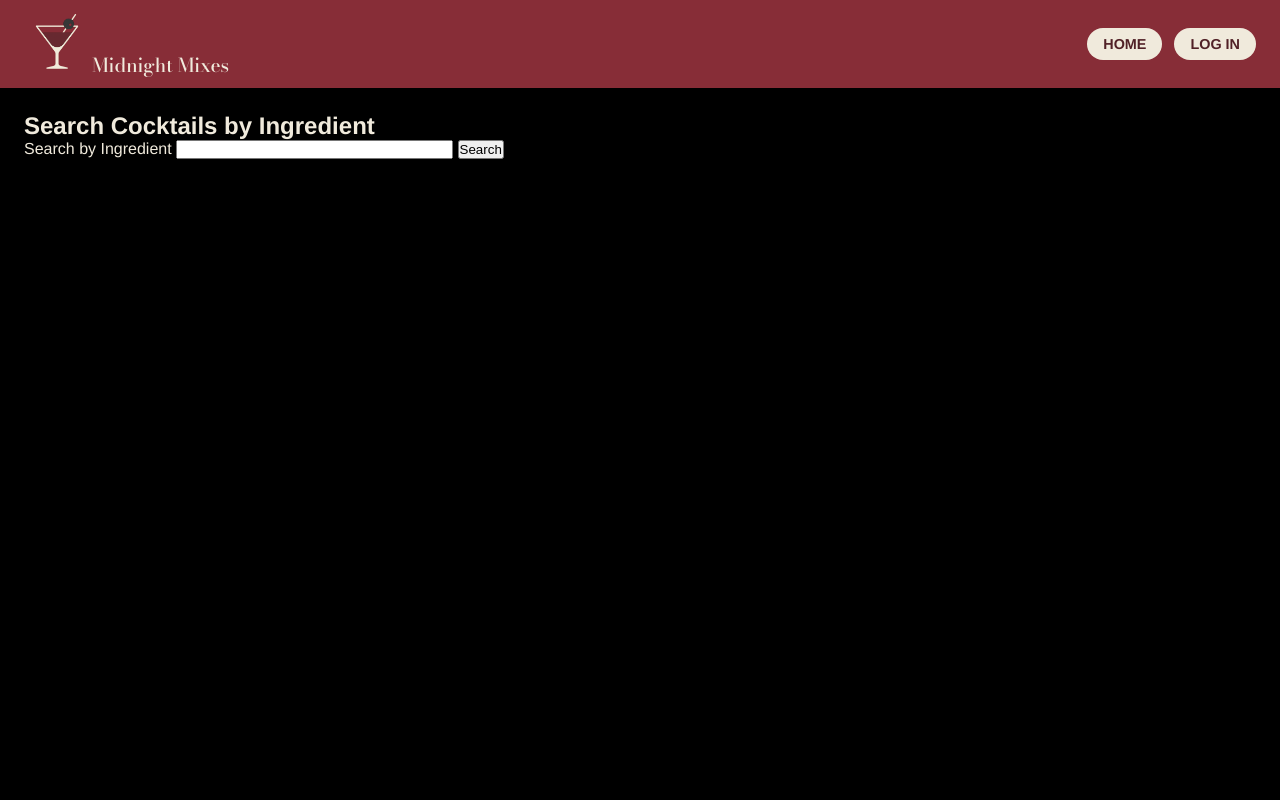
After one commit to sometanjas/midnight_mixes, a Flask app: page /cocktails/search/ingredient in a window 1280 px wide. The commit adds this page. Run offline with Flask 3, Linux system fonts and the light colour scheme.

Commit message:
add search by ingredient

```diff
--- a/app.py
+++ b/app.py
@@ -1,6 +1,6 @@
-from flask import Flask, render_template, redirect, request, url_for, flash, g
+from flask import Flask, render_template, redirect, request, url_for, flash
 from werkzeug.security import generate_password_hash, check_password_hash
-from forms import RegistrationForm, LoginForm
+from forms import RegistrationForm, LoginForm, IngredientSearchForm
 
 app = Flask(__name__)
 
@@ -130,5 +130,38 @@ where c_ingr.id_cocktail = (select c.id
     return render_template("cocktail.html", data=data)
 
 
+# todo: redirect to a specific cocktail after searching for a specific ingredient
+@app.route('/cocktails/search/ingredient', methods=['GET', 'POST'])
+def search_ingr():
+    form = IngredientSearchForm()
+    data = {'ingr': '', 'cocktails': []}
+
+    if form.validate_on_submit():
+        ingr = form.ingr.data.strip().lower()
+        data['ingr'] = ingr
+        ingr = "%" + ingr + "%"
+        db_conn = db.get_db()
+        cursor = db_conn.execute("""
+            SELECT c_ingr.id_cocktail,
+                   ingr.name AS ingr_name,
+                   c.name AS cocktail_name,
+                   im.image_path
+              FROM cocktail_ingr AS c_ingr
+                   LEFT JOIN cocktails c ON c.id = c_ingr.id_cocktail
+                   LEFT JOIN cocktail_images im ON im.id_cocktail = c_ingr.id_cocktail
+                   LEFT JOIN ingredients ingr ON ingr.id = c_ingr.id_ingr
+             WHERE lower(ingr.name) LIKE ? GROUP BY c_ingr.id_cocktail
+        """, (ingr,))
+        results = cursor.fetchall()
+
+        for row in results:
+            data['cocktails'].append({
+                'id_cocktail': row['id_cocktail'],
+                'cocktail_name': row['cocktail_name'],
+                'image_path': row['image_path']
+            })
+    return render_template("search_ingr.html", form=form, data=data)
+
+
 if __name__ == "__main__":
     app.run(debug=True)
--- a/forms.py
+++ b/forms.py
@@ -2,6 +2,7 @@
 from flask_wtf import FlaskForm
 from wtforms import StringField, PasswordField, SubmitField
 from wtforms.validators import DataRequired, Email, EqualTo, Length
+
 
 class RegistrationForm(FlaskForm):
     email = StringField(
@@ -43,3 +44,8 @@ class LoginForm(FlaskForm):
         validators=[DataRequired(message="Passwort ist erforderlich")]
     )
     submit = SubmitField('LOG IN')
+
+
+class IngredientSearchForm(FlaskForm):
+    ingr = StringField('Search by Ingredient', validators=[DataRequired()])
+    submit = SubmitField('Search')
--- a/templates/base.html
+++ b/templates/base.html
@@ -15,7 +15,8 @@
   <!-- Basis‐Styles -->
   <link rel="stylesheet" href="{{ url_for('static', filename='css/base.css') }}">
 </head>
-<body>
+<!--scrollable body: https://stackoverflow.com/questions/6466344/how-to-make-body-tag-to-adjust-for-scroll-bar-->
+<body style="height: 100vh; overflow:auto;">
   <!-- Banner -->
   <header class="banner">
     <div class="logo-container">
--- /dev/null
+++ b/templates/search_ingr.html
@@ -0,0 +1,38 @@
+{% extends "base.html" %}
+
+{% block head %}
+<title>Cocktail - Midnight Mixes</title>
+<link rel="stylesheet" href="/static/css/index.css" />
+{% endblock %}
+
+{% block content %}
+<h2>Search Cocktails by Ingredient</h2>
+
+<form method="POST" action="{{ url_for('search_ingr') }}">
+    {{ form.hidden_tag() }}
+    {{ form.ingr.label }}
+    {{ form.ingr(size=32) }}
+    {{ form.submit() }}
+</form>
+
+{% if data.ingr %}
+<h3>Results for "{{ data.ingr }}":</h3>
+{% if data.cocktails %}
+<div class="card">
+    <div style="display: flex; flex-wrap: wrap;">
+        {% for c in data.cocktails %}
+        <div class="card" style="flex: 0 0 33%; padding: 10px; box-sizing: border-box;">
+            <div class="image-container">
+            <img src="/static/images/{{ c.image_path | replace('\\', '/') }}" alt="{{ c.cocktail_name }}" width="300" height="300" />
+            <div class="overlay">{{ c.cocktail_name }}</div>
+            </div>
+        </div>
+        {% endfor %}
+    </div>
+</div>
+{% else %}
+<p>No cocktails found for that ingredient.</p>
+{% endif %}
+{% endif %}
+
+{% endblock %}
```
Also changed, not shown: templates/cocktail.html (+6 -6 lines), templates/index.html (+10 -7 lines).
